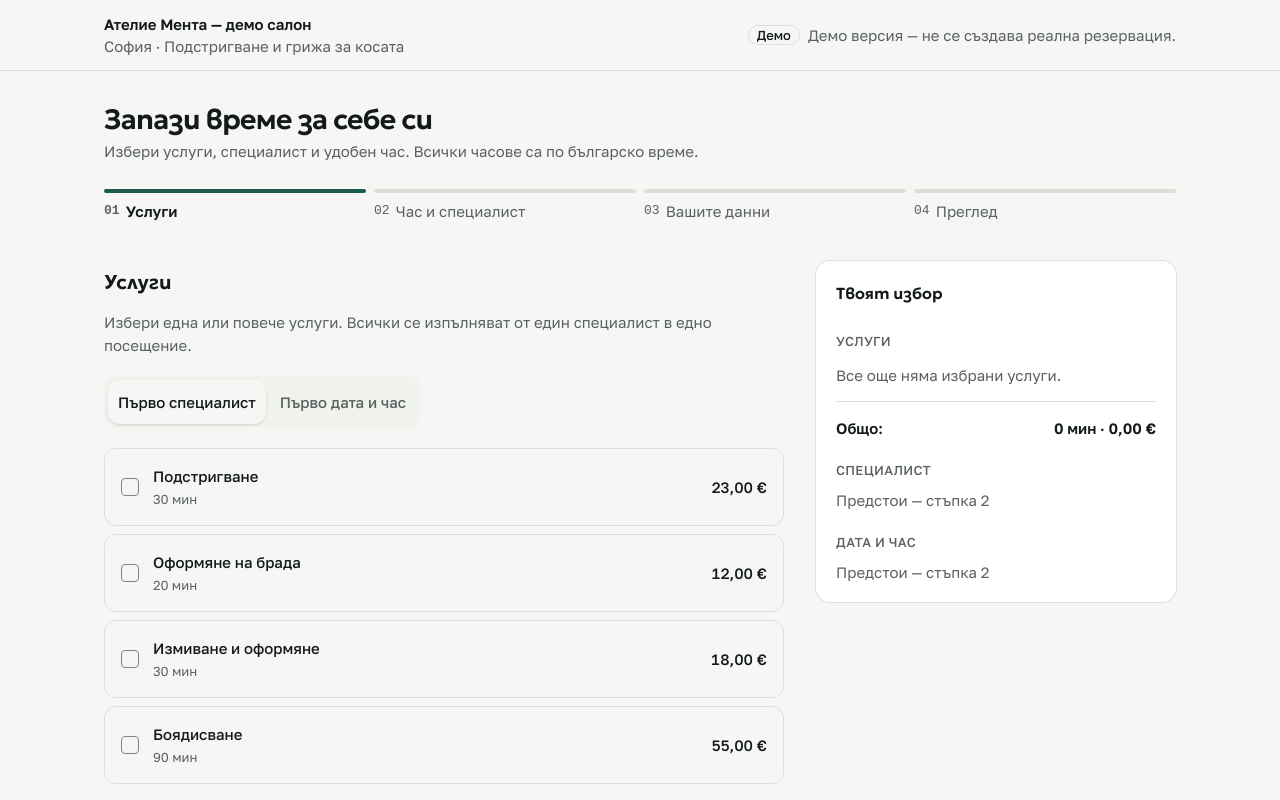
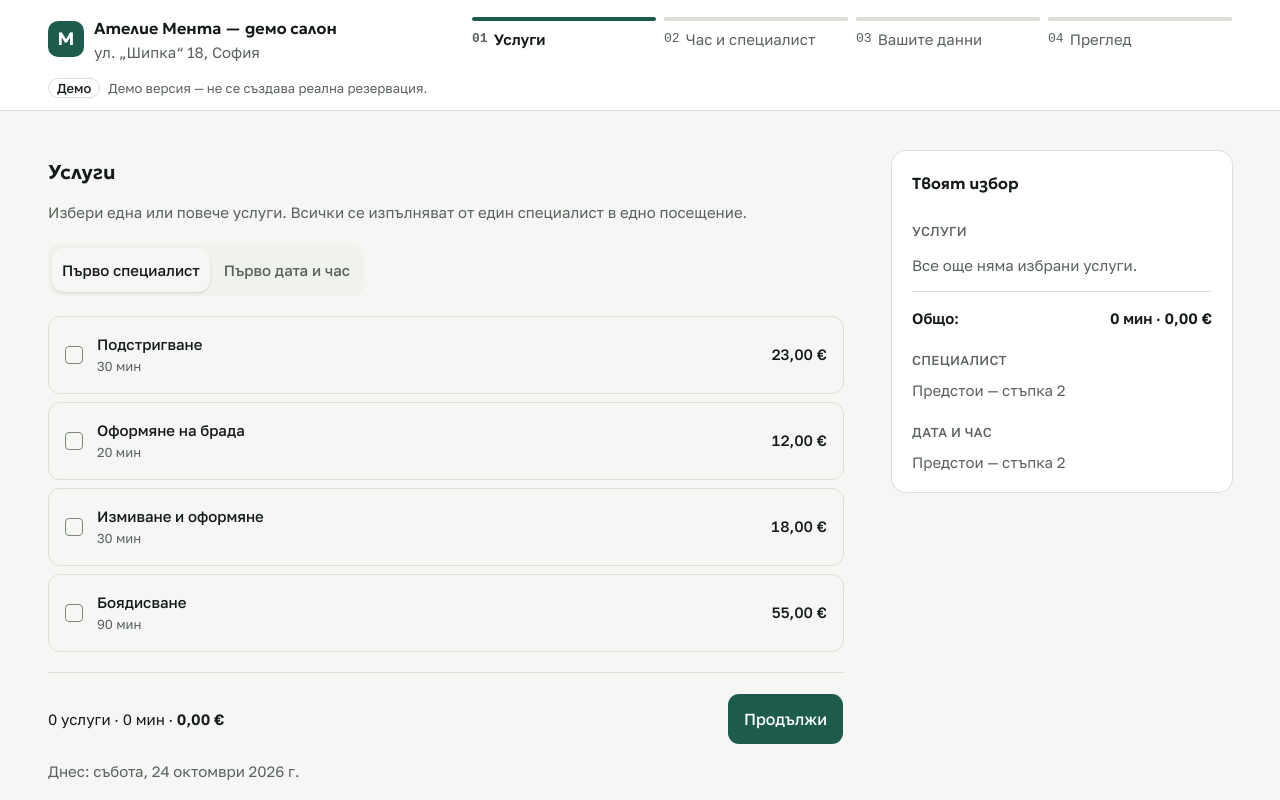
Before and after one commit to PavelDobranov/slotwell, a Next.js app: page / in a window 1280 px wide. Shown: the top 800 px of the page. Built offline with nearby package versions, Linux system fonts and the light colour scheme.

Commit message:
feat: migrate fluid Clear Day page and brand header (#46)
Move the state-aware header outside main, retain demo/privacy and skip access, reserve a 340px desktop rail and provide mobile back without duplicate controls. Preserve journey behavior and validate six responsive widths.

```diff
--- a/src/app/_components/booking/booking-header.tsx
+++ b/src/app/_components/booking/booking-header.tsx
@@ -1,25 +1,61 @@
+import { ChevronLeft } from "lucide-react";
+import type { ReactNode } from "react";
+
 import { Badge } from "@/app/_components/badge";
+import { Button } from "@/app/_components/button";
+import { cn } from "@/app/_lib/utils";
 
-export function BookingHeader() {
+export function BookingHeader({
+  children,
+  onBack,
+  disabled,
+}: {
+  children: ReactNode;
+  onBack?: () => void;
+  disabled: boolean;
+}) {
   return (
-    <header className="border-b">
-      <div className="mx-auto flex min-h-14 max-w-280 flex-wrap items-center justify-between gap-3 px-4 py-3.5 sm:px-6">
-        <div className="flex flex-col gap-0.5">
-          <p className="text-sm font-semibold">
-            Ателие Мента<span className="hidden sm:inline"> — демо салон</span>
-          </p>
-          <p className="hidden text-sm text-muted-foreground sm:block">
-            София · Подстригване и грижа за косата
-          </p>
+    <header className="border-b bg-background lg:bg-card">
+      <div className="flex flex-col gap-3 px-4 py-3 lg:flex-row lg:items-center lg:gap-14 lg:px-12 lg:py-4">
+        <div className="flex min-h-11 shrink-0 items-center gap-2.5">
+          {onBack && (
+            <Button
+              variant="ghost"
+              size="icon"
+              className="lg:hidden"
+              aria-label="Назад"
+              disabled={disabled}
+              onClick={onBack}
+            >
+              <ChevronLeft aria-hidden="true" />
+            </Button>
+          )}
+          <span
+            aria-hidden="true"
+            className={cn(
+              "size-9 items-center justify-center rounded-[10px] bg-primary font-heading text-lg font-bold text-primary-foreground",
+              onBack ? "hidden lg:flex" : "flex",
+            )}
+          >
+            М
+          </span>
+          <div className="flex flex-col gap-0.5">
+            <span className="font-heading text-base font-semibold">
+              Ателие Мента
+              <span className="hidden lg:inline"> — демо салон</span>
+            </span>
+            <p className="text-sm text-muted-foreground">
+              ул. „Шипка“ 18, София
+            </p>
+          </div>
         </div>
-        <div className="contents sm:flex sm:items-center sm:gap-2">
-          <Badge variant="outline">
-            Демо<span className="sm:hidden"> · без реален запис</span>
-          </Badge>
-          <p className="w-full text-xs text-muted-foreground sm:w-auto sm:text-sm">
-            Демо версия — не се създава реална резервация.
-          </p>
-        </div>
+        <div className="w-full min-w-0 lg:ml-auto lg:max-w-190">{children}</div>
+      </div>
+      <div className="flex flex-wrap items-center gap-2 px-4 pb-3 lg:px-12">
+        <Badge variant="outline">Демо</Badge>
+        <p className="text-xs text-muted-foreground">
+          Демо версия — не се създава реална резервация.
+        </p>
       </div>
     </header>
   );
--- a/src/app/_components/booking/details-step.tsx
+++ b/src/app/_components/booking/details-step.tsx
@@ -234,7 +234,7 @@ export function DetailsStep({
             <Button
               type="button"
               variant="outline"
-              className="min-h-11"
+              className="hidden min-h-11 lg:inline-flex"
               onClick={onBack}
             >
               <ArrowLeft aria-hidden="true" data-icon="inline-start" />
--- a/src/app/_components/booking/wizard.tsx
+++ b/src/app/_components/booking/wizard.tsx
@@ -7,6 +7,7 @@ import { useEffect, useReducer, useRef, useState } from "react";
 
 import { Alert, AlertDescription, AlertTitle } from "@/app/_components/alert";
 
+import { BookingHeader } from "@/app/_components/booking/booking-header";
 import { BookingSummary } from "@/app/_components/booking/booking-summary";
 import { DetailsStep } from "@/app/_components/booking/details-step";
 import { RecoveryNotice } from "@/app/_components/booking/recovery-notice";
@@ -175,6 +176,19 @@ export function BookingWizard() {
 
   return (
     <>
+      <BookingHeader
+        disabled={pending}
+        onBack={
+          confirmed || state.step === "services"
+            ? undefined
+            : () => {
+                if (reviewing) {
+                  setReviewRequested(false);
+                  requestAnimationFrame(() => heading.current?.focus());
+                } else dispatch({ type: "back" });
+              }
+        }
+      >
         {!confirmed && (
           <Stepper
             state={state}
@@ -186,6 +200,13 @@ export function BookingWizard() {
             }}
           />
         )}
+      </BookingHeader>
+      <main
+        id="booking"
+        tabIndex={-1}
+        className="flex w-full flex-1 flex-col gap-5 px-4 pt-5 pb-7 lg:gap-6 lg:px-12 lg:pt-10 lg:pb-14"
+      >
+        <h1 className="sr-only">Запази време за себе си</h1>
         <fieldset
           disabled={pending}
           aria-busy={pending}
@@ -193,7 +214,7 @@ export function BookingWizard() {
             "grid min-w-0 items-start gap-8",
             confirmed
               ? "mx-auto max-w-170"
-            : "pb-24 lg:grid-cols-[minmax(0,1fr)_22.5rem] lg:pb-0",
+              : "pb-24 lg:grid-cols-[minmax(0,1fr)_340px] lg:gap-12 lg:pb-0",
           )}
         >
           <section
@@ -408,7 +429,7 @@ export function BookingWizard() {
                 <Button
                   hidden={state.step === "details"}
                   variant="outline"
-                className="self-start"
+                  className="hidden self-start lg:inline-flex"
                   onClick={() => dispatch({ type: "back" })}
                 >
                   Назад
@@ -445,6 +466,7 @@ export function BookingWizard() {
             />
           )}
         </fieldset>
+      </main>
     </>
   );
 }
--- a/src/app/page.tsx
+++ b/src/app/page.tsx
@@ -1,4 +1,3 @@
-import { BookingHeader } from "@/app/_components/booking/booking-header";
 import { BookingWizard } from "@/app/_components/booking/wizard";
 
 export default function Home() {
@@ -7,26 +6,9 @@ export default function Home() {
       <a href="#booking" className="skip-link">
         Към резервацията
       </a>
-      <BookingHeader />
-      <main
-        id="booking"
-        tabIndex={-1}
-        className="mx-auto flex w-full max-w-280 flex-1 flex-col gap-7 rounded-lg px-4 py-5 sm:px-6 sm:pt-8 sm:pb-12"
-      >
-        <div className="hidden flex-col gap-1 sm:flex">
-          <h1 className="text-2xl font-semibold tracking-tight">
-            Запази време за себе си
-          </h1>
-          <p className="text-sm text-muted-foreground">
-            Избери услуги, специалист и удобен час. Всички часове са по
-            българско време.
-          </p>
-        </div>
-        <h1 className="sr-only sm:hidden">Запази време за себе си</h1>
-        <BookingWizard />
-      </main>
+      <BookingWizard />
       <footer className="border-t text-sm text-muted-foreground">
-        <p className="mx-auto max-w-280 px-4 py-4 sm:px-6">
+        <p className="px-4 py-4 lg:px-12">
           Измислен салон и примерни услуги. Без реално записване и плащане.
           Данните се пазят само докато страницата е отворена.
         </p>
```
Also changed, not shown: 1 other file (tests, documents, lock files or other folders). Lines whose indentation alone changed are shown as unchanged.
